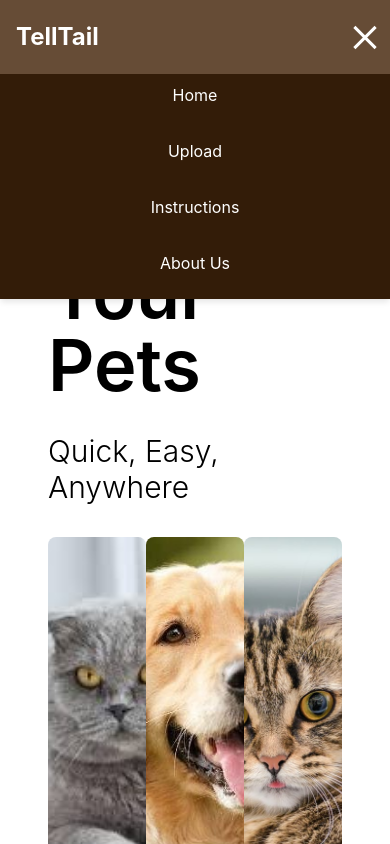
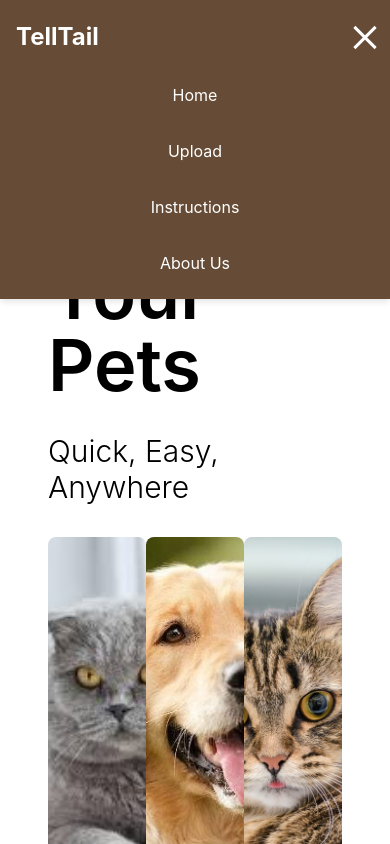
Before and after one commit to HackerManOSU/TellTail, a React (Vite) app in the folder frontend/: page / in a window 390 px wide. Both pictures are taken after a click on the button 362 px from the left and 37 px from the top of the page. Shown: the top 844 px of the page. Built offline with nearby package versions, Linux system fonts and the light colour scheme.

Commit message:
Dropdown nav clipping and color fixed 🔨

```diff
--- a/frontend/src/components/Header/Header.tsx
+++ b/frontend/src/components/Header/Header.tsx
@@ -72,7 +72,7 @@ const Header = () => {
       {/* Mobile Dropdown Menu */}
       {isOpen && (
         <div className="md:hidden fixed top-[60px] left-0 right-0 z-40">
-          <ul className="header-mobile bg-primary bg-opacity-90 text-white text-center py-4 space-y-4 dropdown-enter dropdown-menu">
+          <ul className="header-mobile bg-primary text-white text-center py-4 space-y-4 dropdown-enter dropdown-menu">
             <li>
               <Link
                 to="/"
--- a/frontend/src/components/Header/header.css
+++ b/frontend/src/components/Header/header.css
@@ -35,9 +35,6 @@
   width: 100%;
   box-shadow: 0 4px 6px -1px rgba(0, 0, 0, 0.1);
   margin-top: -1px;
-  /* Remove gap between header and dropdown */
-  background-color: #331C08;
-  /* Match exact primary color from your theme */
 }
 
 @keyframes slideDown {
```
